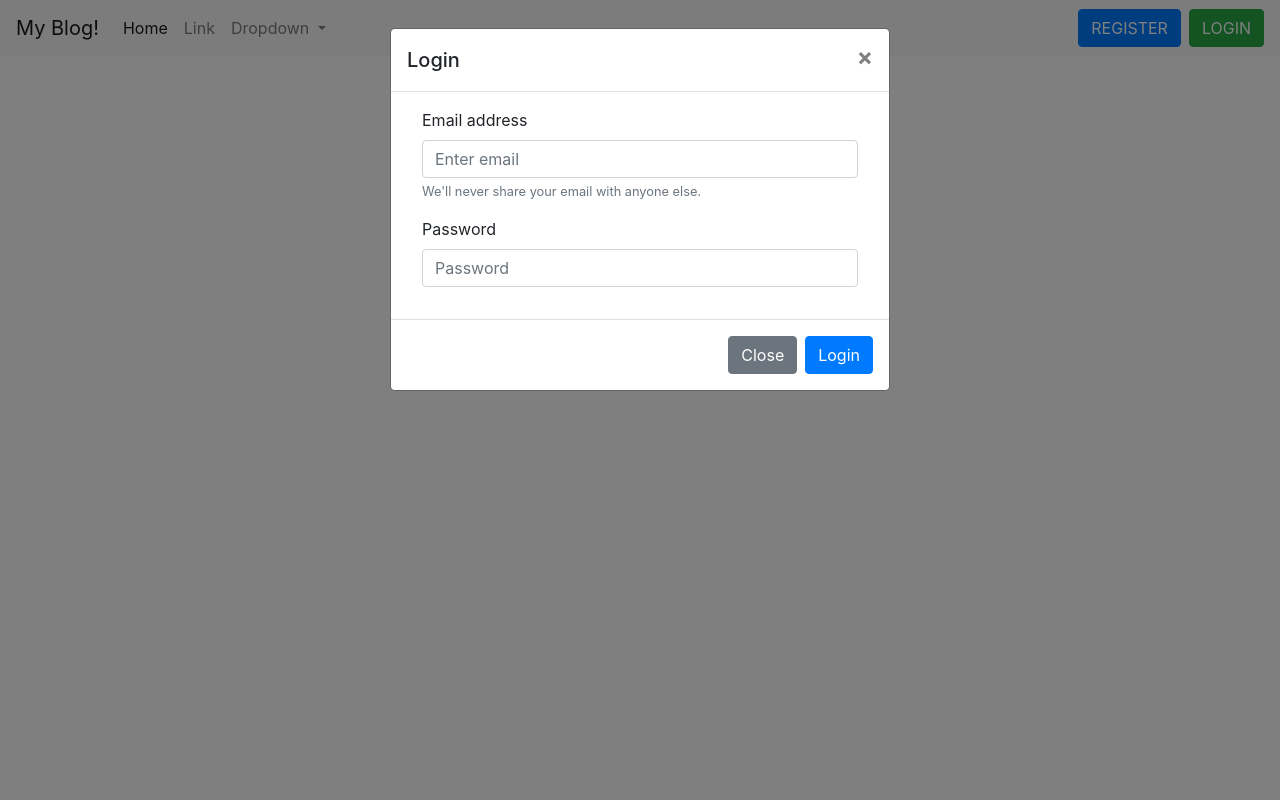
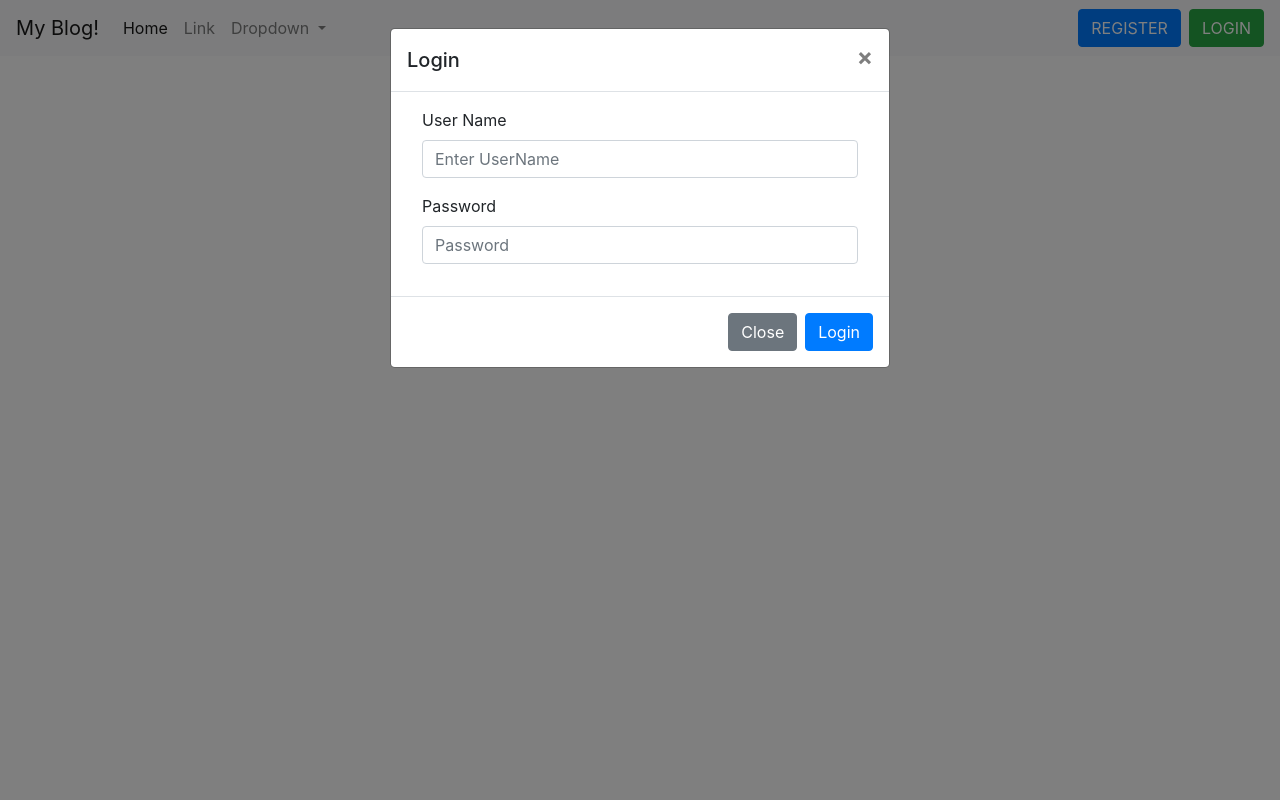
Before and after one commit to KinjalDas/FlaskBlogApp, a Python web app: template templates/base.html in a window 1280 px wide, after a click on "LOGIN". Run offline with Jinja, Linux system fonts and the light colour scheme; the template is opened without the code that fills it, so the values that code supplies are empty; some libraries are stand-ins or nearby versions.

Commit message:
progress on User Accounts

```diff
--- a/templates/base.html
+++ b/templates/base.html
@@ -56,15 +56,15 @@
       </div>
       <div class="modal-body">
         <div class="container">
-          <form action="/register_or_login" id ="login_form" method="post">
+          <form action="/" id ="login_form" method="post">
+            <input type="hidden" id="type" name="type" value="login">
             <div class="form-group">
-            <label for="exampleInputEmail1">Email address</label>
-            <input type="email" class="form-control" id="exampleInputEmail1" aria-describedby="emailHelp" placeholder="Enter email">
-            <small id="emailHelp" class="form-text text-muted">We'll never share your email with anyone else.</small>
-          </div>
+            <label for="LoginUserName">User Name</label>
+            <input type="text" class="form-control" id="LoginUserName" name="LoginUserName" placeholder="Enter UserName">
+            </div>
           <div class="form-group">
             <label for="exampleInputPassword1">Password</label>
-            <input type="password" class="form-control" id="exampleInputPassword1" placeholder="Password">
+            <input type="password" class="form-control" id="LoginPassword" name="LoginPassword" placeholder="Password">
           </div>
           </form>
         </div>
@@ -89,22 +89,27 @@
     </div>
     <div class="modal-body">
       <div class="container">
-        <form action="/register_or_login" id ="register_form" method="post">
+        <form action="/" id ="register_form" method="post">
+          <input type="hidden" id="type" name="type" value="register">
           <div class="form-group">
           <label for="InputEmail">Email address</label>
-          <input type="email" class="form-control" id="InputEmail" aria-describedby="emailHelp" placeholder="Enter email">
+          <input type="email" class="form-control" id="RegisterEmail" name="RegisterEmail" aria-describedby="emailHelp" placeholder="Enter email">
           <small id="emailHelp" class="form-text text-muted">We'll never share your email with anyone else.</small>
         </div>
         <div class="form-group">
+        <label for="RegisterUserName">User Name</label>
+        <input type="text" class="form-control" id="RegisterUserName" name="RegisterUserName" placeholder="Enter UserName">
+        </div>
+        <div class="form-group">
           <label for="InputPassword">Password</label>
-          <input type="password" class="form-control" id="InputPassword" placeholder="Password">
+          <input type="password" class="form-control" id="RegisterPassword" name="RegisterPassword" placeholder="Password">
         </div>
         </form>
       </div>
     </div>
     <div class="modal-footer">
     <button type="button" class="btn btn-secondary" data-dismiss="modal">Close</button>
-    <button type="submit" form="register_form" class="btn btn-primary">Login</button>
+    <button type="submit" form="register_form" class="btn btn-primary">Register</button>
     </div>
 </div>
 </div>
--- a/templates/index.html
+++ b/templates/index.html
@@ -8,4 +8,5 @@
   <a class="btn btn-primary btn-lg" href="#" role="button">Learn more</a>
 </div>
 {{ db }}
+{{ type }}
 {% endblock %}
```
Also changed, not shown: app.py (+23 -5 lines), templates/error.html (added), 1 other file.
